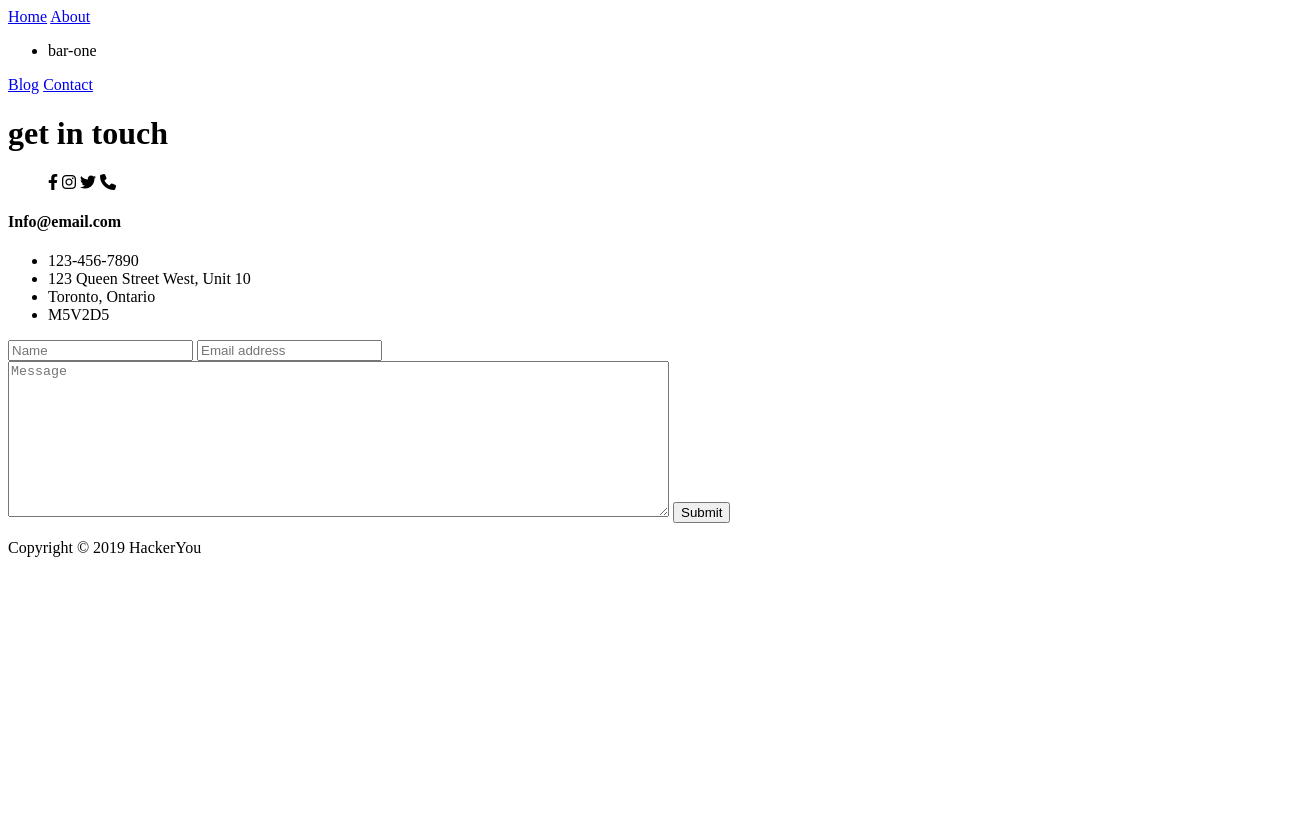
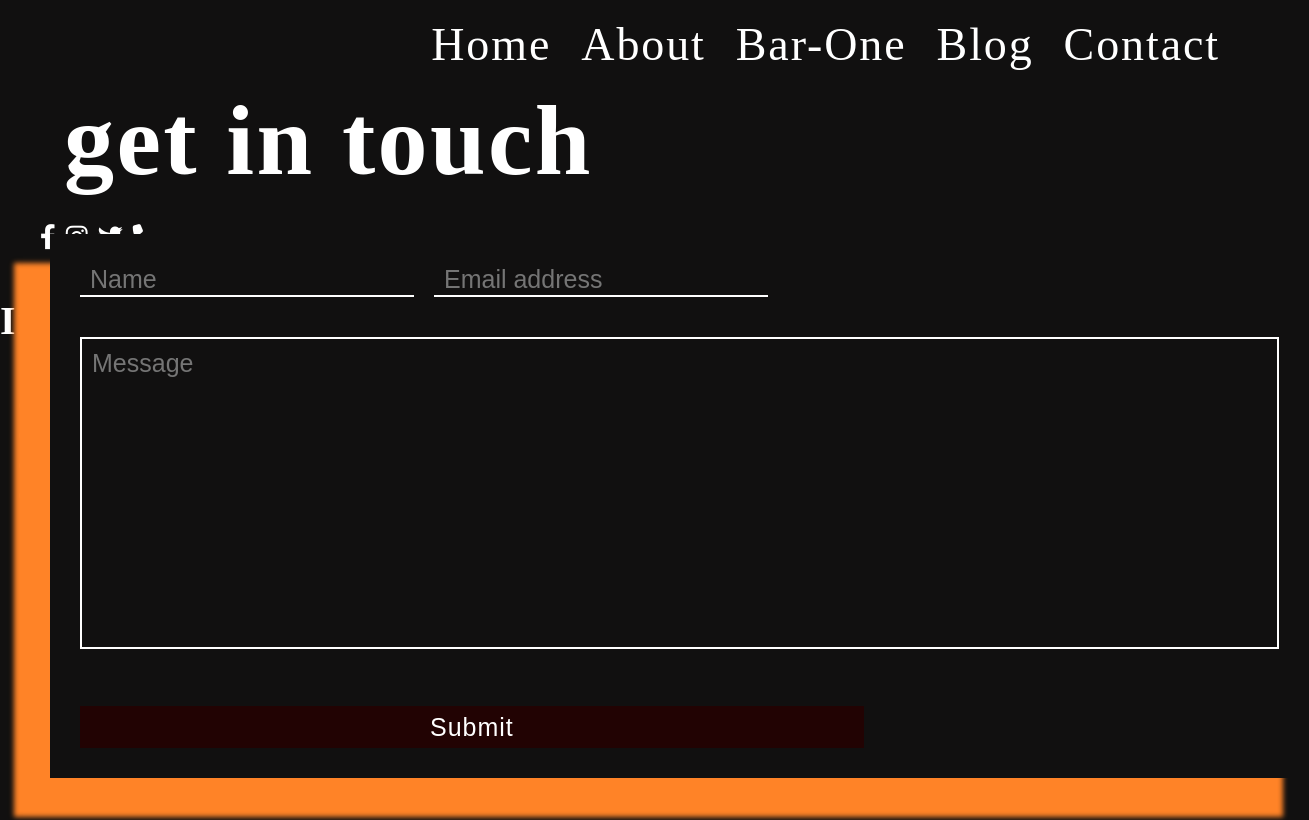
Before and after one commit to harah24/hara-hordofa-project-one, a plain HTML site: page contact.html in a window 1280 px wide. Shown: the top 820 px of the page, 1309 px wide, since content can reach past the window. Drawn offline with nearby package versions, Linux system fonts and the light colour scheme; files that its build step writes are made by us from their sources; a web font is replaced by a local one.

Commit message:
first partials commit

```diff
--- a/contact.html
+++ b/contact.html
@@ -9,18 +9,16 @@
 	<link rel="preconnect" href="https://fonts.gstatic.com" crossorigin>
 	<link href="https://fonts.googleapis.com/css2?family=Chathura:wght@400;700&family=Tulpen+One&display=swap" rel="stylesheet">
 	<link rel="stylesheet" href="./fontawesome/css/all.css">
-	<link rel="stylesheet" href="./styles/styles/styles.css">
+	<link rel="stylesheet" href="./styles/styles.css">
 </head>
 <body>
     <header>
         <nav>
-        <a href="index.html">Home</a>
-        <a href="#">About</a>
-        <ul>
-            <li>bar-one</li>
-        </ul>
-        <a href="blog.html">Blog</a>
-        <a href="contact.html">Contact</a>
+            <a href="index.html">Home</a>
+            <a href="#">About</a>
+            <a href="#">Bar-One</a>
+            <a href="blog.html">Blog</a>
+            <a href="contact.html">Contact</a>
         </nav>
         <div class="blog-title wrapper">
         <h1>get in touch</h1>
--- /dev/null
+++ b/styles/styles/Partials/_base-styles.scss
@@ -0,0 +1,19 @@
+html{
+    font-size: 125%;
+    margin: 0;
+    padding: 0;
+    text-decoration: none;
+    list-style: none;
+    box-sizing: border-box;
+}
+
+img{
+    max-width: 100%;
+    display: block;
+}
+
+.wrapper{
+    max-width: 1260px;
+    width: 90%;
+    margin: 0 auto;
+}
--- /dev/null
+++ b/styles/styles/Partials/_footer.scss
@@ -0,0 +1,13 @@
+@use "variables" as *;
+
+
+footer{
+    background-color: $primary;
+    color: $secondary;
+}
+
+footer p{
+    margin: 0;
+    padding: 5px 0;
+    text-align: center;
+}
--- /dev/null
+++ b/styles/styles/Partials/_form.scss
@@ -0,0 +1,51 @@
+@use "variables" as *;
+
+.form-box{
+    display: flex;
+    margin-left: 50px;
+    background-color: $primary;
+    height: fit-content;
+    width: fit-content;
+    transform: translateY(-300px);
+}
+
+form {
+    all: unset;
+    display: flex;
+    flex-direction: column;
+    padding: 30px;
+    box-shadow: -31px 34px 5px 5px $quinary;
+}
+
+.form-container {
+    display: flex;
+    margin-bottom: 40px;
+}
+
+.name{
+    margin-right: 20px;
+}
+
+.name,
+.email-address {
+    border: none;
+    border-bottom: 2px solid $secondary;
+    background-color: $primary;
+    color: $secondary;
+    padding-left: 10px;
+}
+
+textarea {
+    border: 2px solid $secondary;
+    resize: none;
+    margin-bottom: 50px;
+    padding: 10px;
+    background-color: $primary;
+    color: $secondary;
+}
+
+.message{
+    button{
+        padding: 5px 350px;
+    }
+}
--- /dev/null
+++ b/styles/styles/Partials/_header.scss
@@ -0,0 +1,20 @@
+@use "variables" as *;
+
+
+nav{
+    display: flex;
+    justify-content: flex-end;
+    padding: 30px 30px 0 0;
+}
+
+nav a {
+    margin: 0 30px 0 0;
+    text-decoration: none;
+    color: $secondary;
+}
+
+a:hover,
+a:focus{
+    text-decoration: underline 3px $quinary;
+    color: $quinary;
+}
--- /dev/null
+++ b/styles/styles/Partials/_media-queries.scss
@@ -0,0 +1 @@
+@use "variables" as *;
--- /dev/null
+++ b/styles/styles/Partials/_typography.scss
@@ -0,0 +1,41 @@
+@use "variables" as *;
+
+body{
+    font-family: $main-font;
+    font-size: 1.25rem;
+    color: $secondary;
+    background-color: $primary;
+    line-height: 30px;
+    letter-spacing:1.9px;
+}
+
+h1{
+    font-size: 5rem;
+    letter-spacing: 2.4px;
+}
+
+h2{
+    font-size: 2rem;
+    letter-spacing: 2.6px;
+}
+
+h3,
+h4 {
+    font-size: 2rem;
+    letter-spacing: 2.2px;
+}
+
+button{
+    font-size: 1.25rem;
+    line-height: 32px;
+    letter-spacing: 1px;
+    color:$secondary;
+    background-color: $tertiary;
+    border: none;
+}
+
+nav{
+    font-size: 2.3rem;
+    line-height: 29px;
+    letter-spacing: 1.9px;
+}
--- /dev/null
+++ b/styles/styles/Partials/_variables.scss
@@ -0,0 +1,10 @@
+// site fonts
+$main-font:"Chathura, sans-serif";
+$secondary-font:"TulpenOne, cursive";
+
+// site colours
+$primary:#111010;
+$secondary:#FFFFFF;
+$tertiary:#220303;
+$quaternary:#BF2603;
+$quinary:#FF8327;
```
Also changed, not shown: blog.html (+2 -4 lines), index.html (+2 -6 lines), styles/styles/sass/styles.scss (+7 -0 lines), styles/styles.css, styles/styles/Partials/_setup.scss (renamed from styles/styles/Partials/setup.scss), styles/styles/styles.css.
